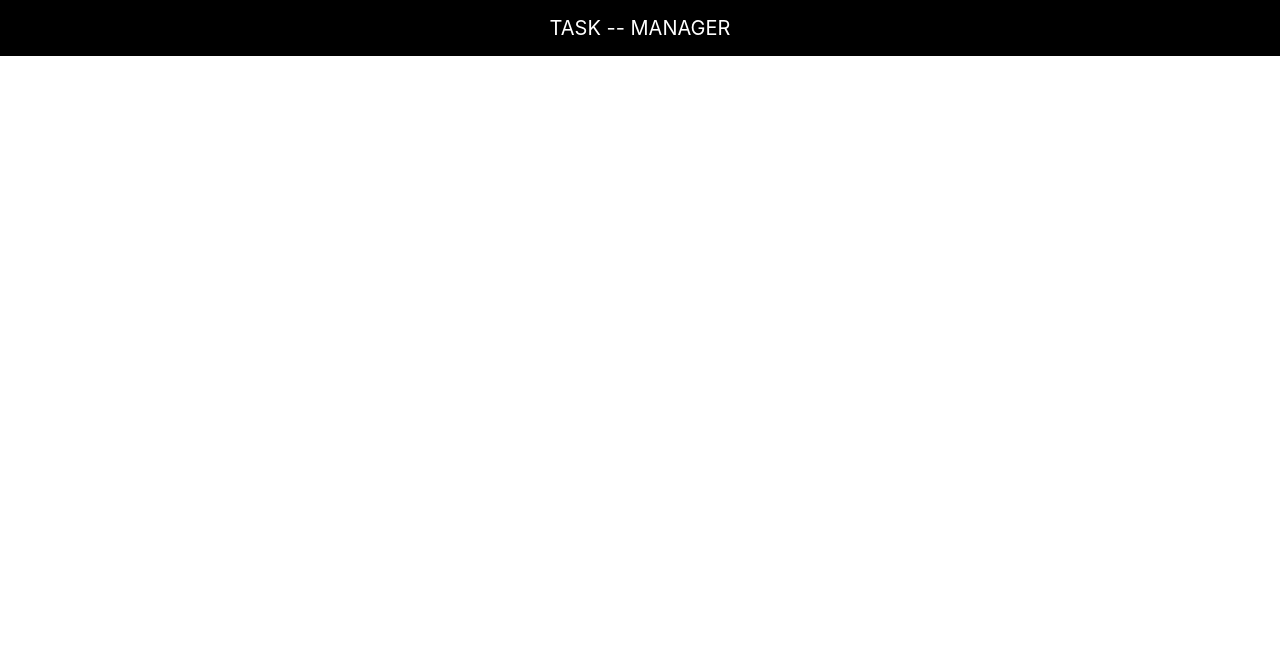
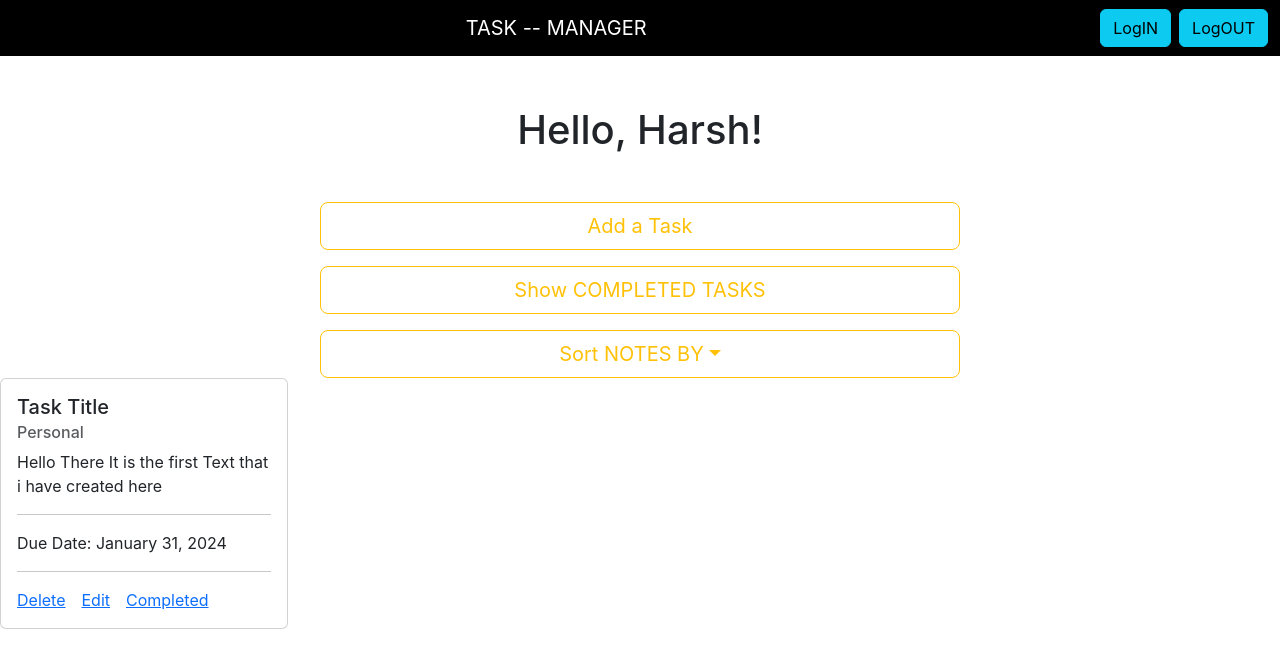
Before and after one commit to harshcode1/Task-Manager, a React (Create React App) app: page / in a window 1280 px wide. Shown: the top 668 px of the page. Built offline with nearby package versions, Linux system fonts and the light colour scheme.

Commit message:
Front Compo Done

```diff
--- a/src/App.js
+++ b/src/App.js
@@ -1,9 +1,17 @@
 import './App.css';
+import ButtonGroup from './components/ButtonGroup';
+import NameDis from './components/NameDis';
 import Navbar from './components/Navbar';
+import Taskcard from './components/Taskcard';
 
 function App() {
   return (
+    <>
     <Navbar/>
+    <NameDis/>
+    <ButtonGroup/>
+    <Taskcard/>
+    </>
   );
 }
 
--- /dev/null
+++ b/src/components/ButtonGroup.js
@@ -0,0 +1,22 @@
+import React from "react";
+
+const ButtonGroup = () => {
+  return (
+    <div className="d-grid gap-2 col-6 mx-auto mt-5">
+      <button className="btn btn-outline-warning btn-lg" type="button">Add a Task</button>
+      <button className="btn btn-outline-warning btn-lg mt-2" type="button">Show COMPLETED TASKS</button>
+      <div className="dropdown mt-2">
+        <button className="btn btn-outline-warning btn-lg dropdown-toggle w-100" type="button" id="dropdownMenuButton" data-bs-toggle="dropdown" aria-expanded="false">
+          Sort NOTES BY
+        </button>
+        <ul className="dropdown-menu w-100" aria-labelledby="dropdownMenuButton">
+          <li><a className="dropdown-item" to ="/">Personal</a></li>
+          <li><a className="dropdown-item" to ="/">Professional</a></li>
+          <li><a className="dropdown-item" to ="/">Option 3</a></li>
+        </ul>
+      </div>
+    </div>
+  );
+};
+
+export default ButtonGroup;
--- /dev/null
+++ b/src/components/NameDis.js
@@ -0,0 +1,13 @@
+import React from 'react';
+
+const NameDis = ({ name }) => {
+  return (
+    <>
+    <div style={{ textAlign: 'center', marginTop: '50px' }}>
+      <h1>Hello, Harsh!</h1>
+    </div>
+    </>
+  );
+};
+
+export default NameDis;
--- a/src/components/Navbar.js
+++ b/src/components/Navbar.js
@@ -3,8 +3,12 @@ import React from "react";
 const Navbar = () => {
   return (
     <nav className="navbar navbar-dark bg-black">
-      <div className="container-fluid">
+      <div className="container-fluid d-flex justify-content-between">
         <span className="navbar-brand mx-auto">TASK -- MANAGER</span>
+        <div>
+          <button type="button" className="btn btn-info me-2">LogIN</button>
+          <button type="button" className="btn btn-info">LogOUT</button>
+        </div>
       </div>
     </nav>
   );
--- a/src/components/Taskcard.js
+++ b/src/components/Taskcard.js
@@ -1,9 +1,21 @@
 import React from 'react'
 
 const Taskcard = () => {
-  return (
-
-  )
+    return (
+        <div className="card" style={{ width: "18rem" }}>
+            <div className="card-body">
+                <h5 className="card-title">Task Title</h5>
+                <h6 className="card-subtitle mb-2 text-body-secondary">Personal</h6>
+                <p className="card-text">Hello There It is the first Text that i have created here</p>
+                <hr />
+                <p className="card-text">Due Date: January 31, 2024</p>
+                <hr />
+                <a to="/" className="card-link">Delete</a>
+                <a to="/" className="card-link">Edit</a>
+                <a to="/" className="card-link">Completed</a>
+            </div>
+        </div>
+    )
 }
 
 export default Taskcard
```
Also changed, not shown: src/tasks/context/TaskContext.js (added).
